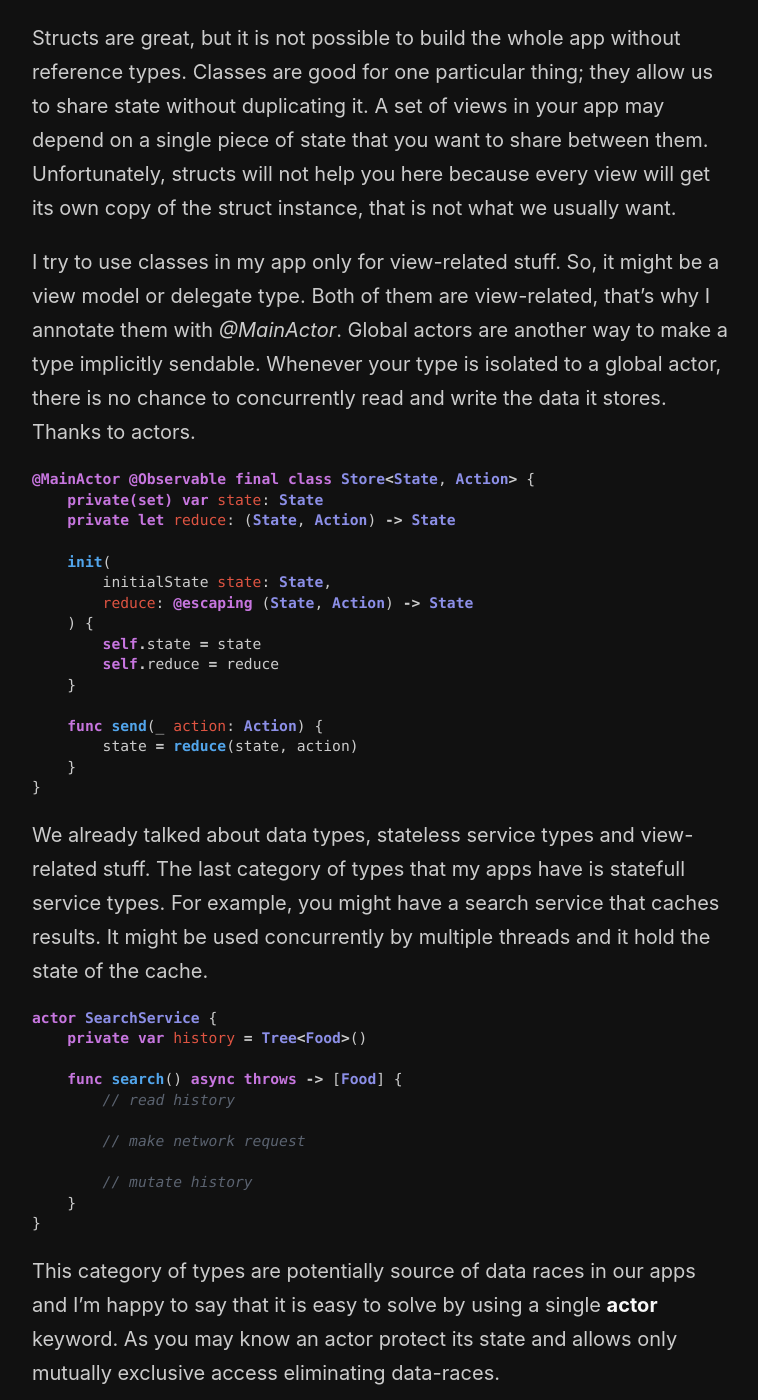
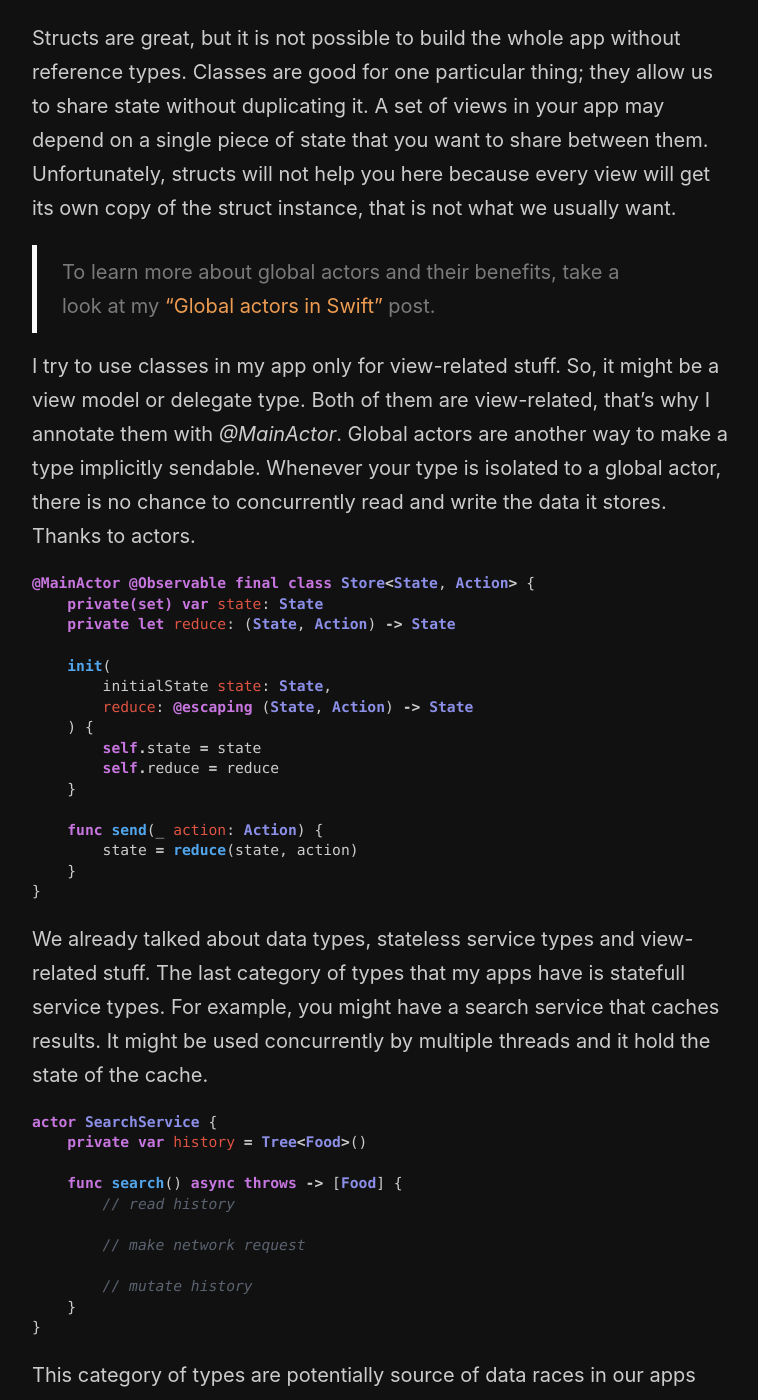
Before and after one commit to mecid/mecid.github.io, a Jekyll site: the page built from _posts/2025-01-07-adopting-swift6-across-the-app-codebase.md, in a window 1280 px wide and 1400 px high, scrolled down 2083 px. Shown: the whole window, without its empty margins (258-1016 px from the left). Built offline with Jekyll 4.4.1, drawn with Linux system fonts in a browser that asks for light colours; some of the changed text lies outside the part shown.

Commit message:
reference posts added to swift 6 post

````diff
--- a/_posts/2025-01-07-adopting-swift6-across-the-app-codebase.md
+++ b/_posts/2025-01-07-adopting-swift6-across-the-app-codebase.md
@@ -57,6 +57,8 @@
 
 Structs are great, but it is not possible to build the whole app without reference types. Classes are good for one particular thing; they allow us to share state without duplicating it. A set of views in your app may depend on a single piece of state that you want to share between them. Unfortunately, structs will not help you here because every view will get its own copy of the struct instance, that is not what we usually want.
 
+> To learn more about global actors and their benefits, take a look at my ["Global actors in Swift"](/2024/03/12/global-actors-in-swift/) post.
+
 I try to use classes in my app only for view-related stuff. So, it might be a view model or delegate type. Both of them are view-related, that’s why I annotate them with *@MainActor*. Global actors are another way to make a type  implicitly sendable. Whenever your type is isolated to a global actor, there is no chance to concurrently read and write the data it stores. Thanks to actors.
 
 ```swift
@@ -96,4 +98,6 @@
 
 This category of types are potentially source of data races in our apps and I’m happy to say that it is easy to solve by using a single **actor** keyword. As you may know an actor protect its state and allows only mutually exclusive access eliminating data-races.
 
+> To learn more about actors in Swift, take a look at my ["Thread safety in Swift with actors"](/2023/09/19/thread-safety-in-swift-with-actors/) post.
+
 Swift is an excellent language that enables you to write expressive and secure code. It offers a comprehensive set of tools to help you accomplish your goals. It’s always beneficial to be aware of the available tools and select the most suitable one for each specific task.
````
